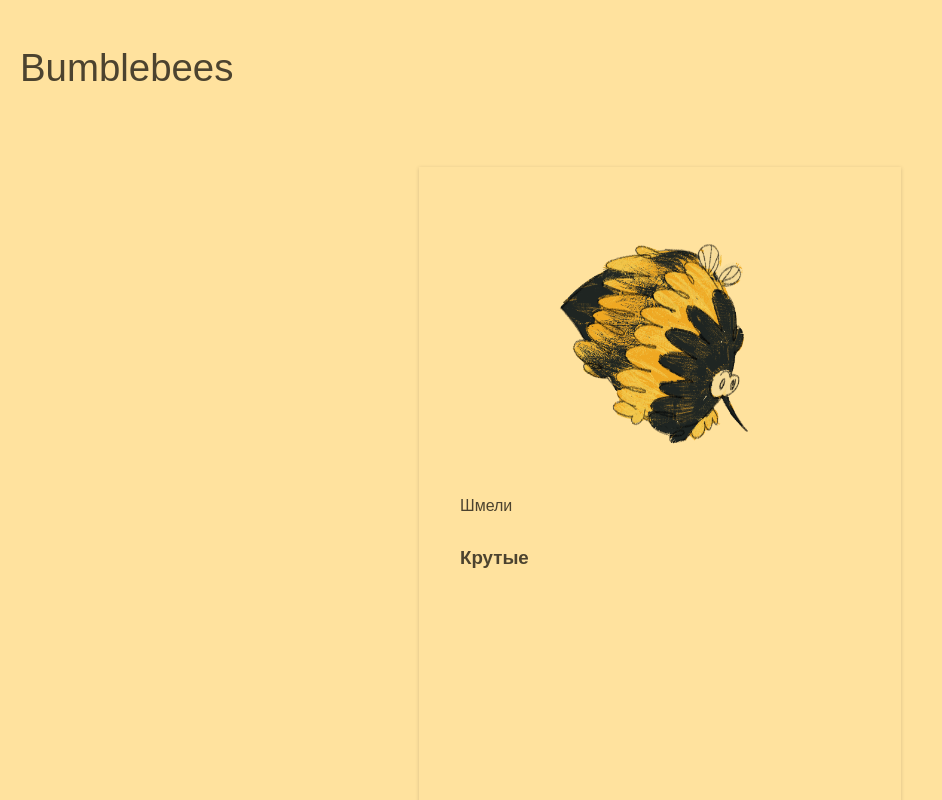
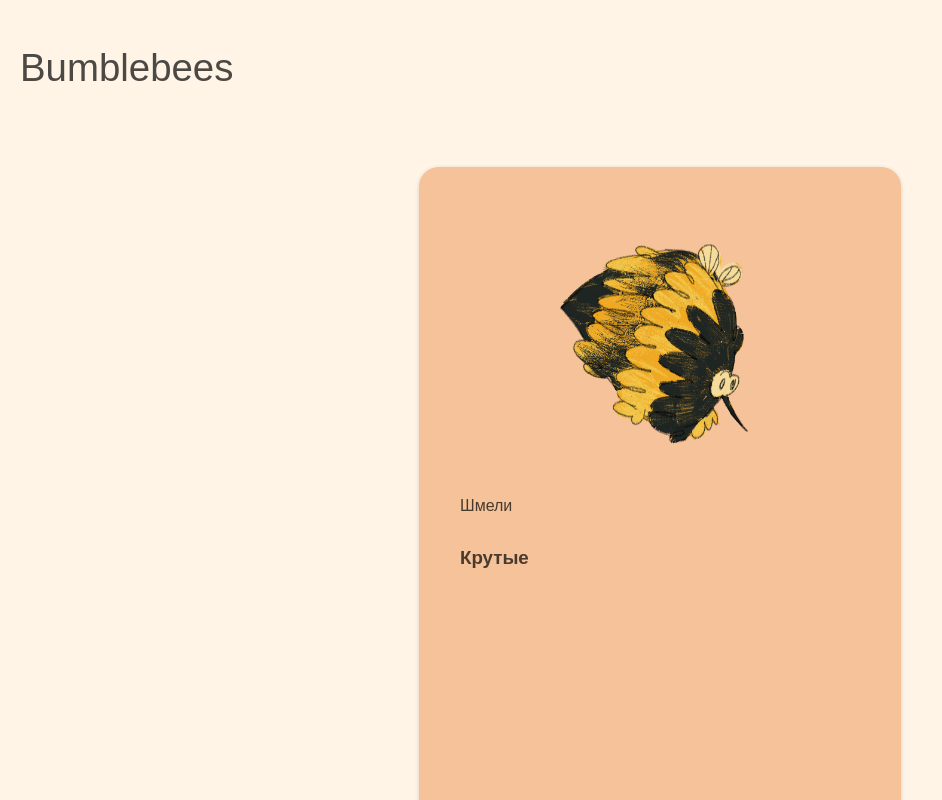
Before and after one commit to ramil-k/bumblebee-park, a SvelteKit app: page / in a window 1280 px wide. Shown: the top 800 px of the page, without its empty margins (0-942 px from the left). Built offline with nearby package versions, Linux system fonts and the light colour scheme.

Commit message:
Немного по стилям

```diff
--- a/src/routes/+page.svelte
+++ b/src/routes/+page.svelte
@@ -8,7 +8,6 @@
     let current = 0;
 
     let onclick = () => current = (current + 1) % 6
-
 </script>
 <svelte:window on:keydown={onclick}  on:click={onclick}/>
 <ul class="cards">
@@ -58,9 +57,11 @@
     }
 
     .card {
+        background-color: oklch(83.8% 0.08 120.195);
         list-style: none;
         flex: 0 0 400px;
         border: solid 1px rgba(218, 139, 4, 0);
+        border-radius: 20px;
         height: 680px;
         overflow: hidden;
         box-shadow: rgba(0, 0, 0, 0.16) 0px 1px 4px, rgba(218, 139, 4, 0) 0px 0px 0px 3px;
@@ -77,4 +78,24 @@
         max-width: 275px;
         align-self: center;
     }
+    .card.card1 {
+        background-color: oklch(85% 0.08 60);
+    }
+    .card.card2 {
+        background-color: oklch(85% 0.08 120);
+    }
+    .card.card3 {
+        background-color: oklch(85% 0.08 180);
+    }
+    .card.card4 {
+        background-color: oklch(85% 0.08 240);
+    }
+    .card.card5 {
+        background-color: oklch(85% 0.08 300);
+    }
+    .card.card6 {
+        background-color: oklch(85% 0.08 360);
+    }
+
+
 </style>
--- a/src/routes/styles.css
+++ b/src/routes/styles.css
@@ -5,7 +5,7 @@
 		Cantarell, 'Open Sans', 'Helvetica Neue', sans-serif;
 	--font-mono: 'Fira Mono', monospace;
 	--color-bg-0: rgb(228, 218, 202);
-	--color-bg-1: hsl(42, 100%, 81%);
+	--color-bg-1: hsl(33, 100%, 95%);
 	--color-bg-2: hsl(0, 44%, 95%);
 	--color-theme-1: #ff3e00;
 	--color-theme-2: #40b3ff;
```
